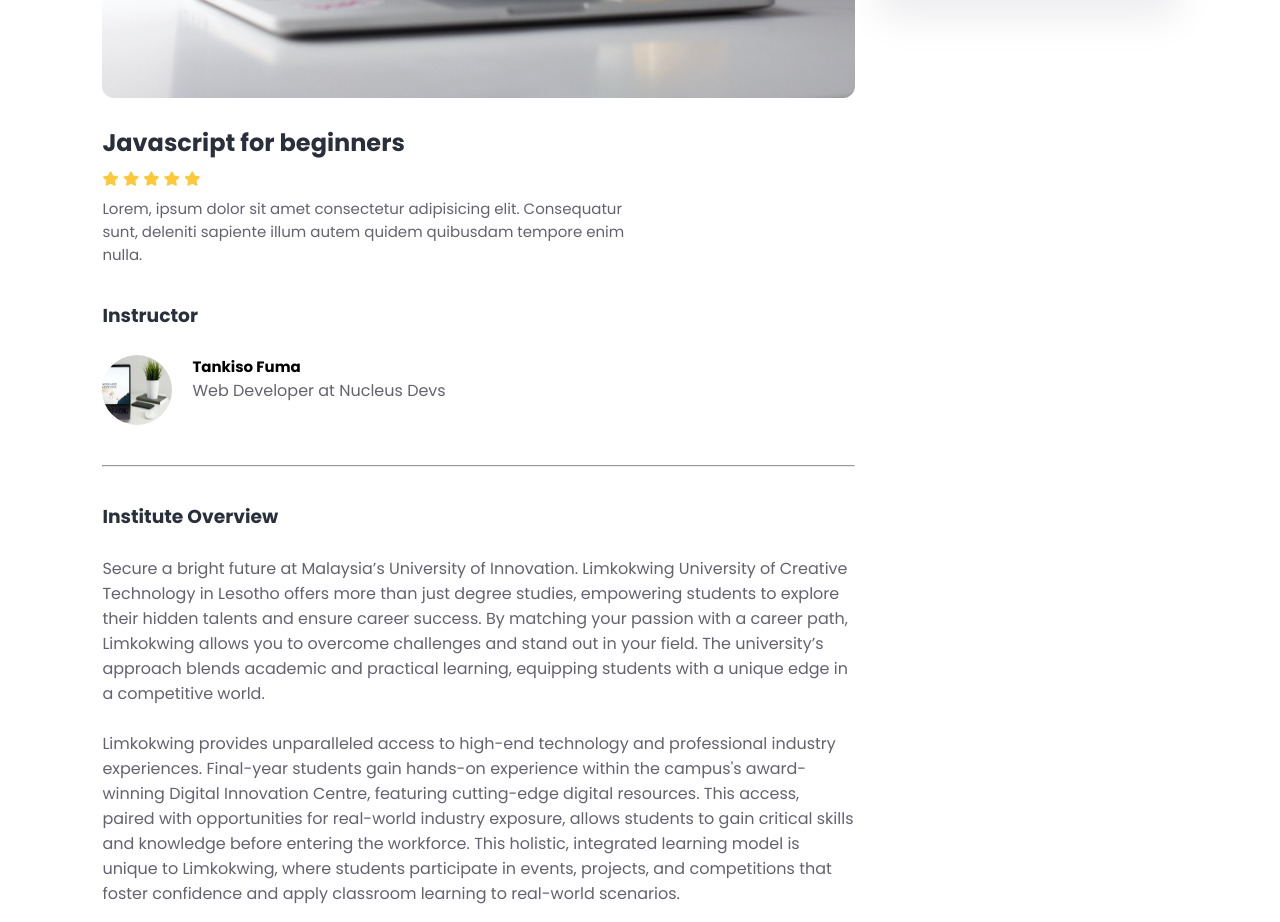
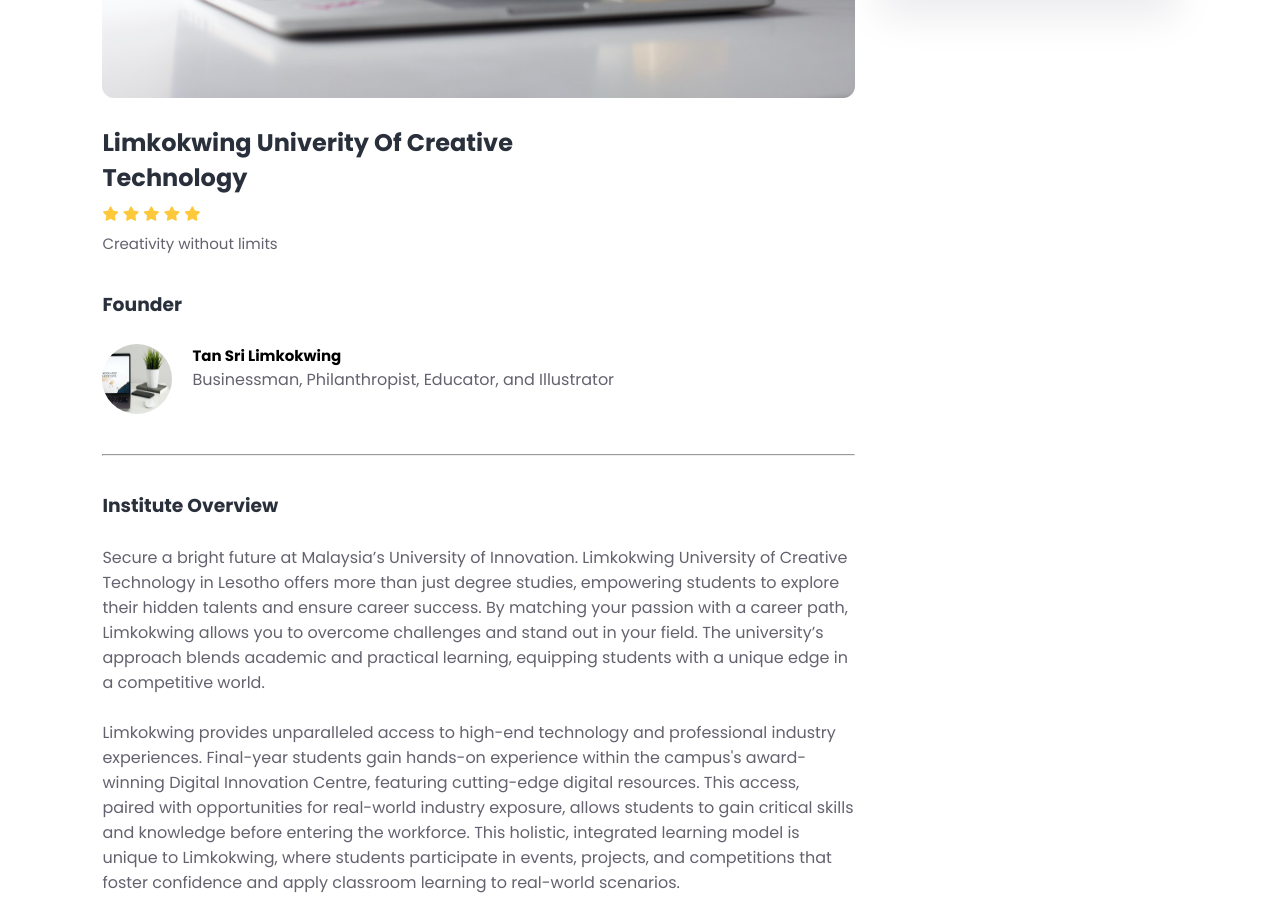
Before and after one commit to Fuma1322/CareerSpark, a plain HTML site: page institute.html in a window 1280 px wide. Shown: the part 1044-1966 px from the top of the page. Drawn offline with nearby package versions, Linux system fonts and the light colour scheme.

Commit message:
Career Guidance Website

```diff
--- a/institute.html
+++ b/institute.html
@@ -47,7 +47,7 @@
             <img class="course-img" src="images/c1.jpg" alt="">
             <div class="course-head">
                 <div class="c-name">
-                    <h2>Javascript for beginners</h2>
+                    <h2>Limkokwing Univerity Of Creative Technology</h2>
                     <div class="star">
                         <i class="fas fa-star"></i>
                         <i class="fas fa-star"></i>
@@ -55,16 +55,15 @@
                         <i class="fas fa-star"></i>
                         <i class="fas fa-star"></i>
                     </div>
-                    <p>Lorem, ipsum dolor sit amet consectetur adipisicing elit.
-                        Consequatur sunt, deleniti sapiente illum autem quidem quibusdam tempore enim nulla.</p>
+                    <p>Creativity without limits</p>
                 </div>
             </div>
-            <h3>Instructor</h3>
+            <h3>Founder</h3>
             <div class="tutor">
                 <img src="images/c4.jpg" alt="">
                 <div class="tutor-det">
-                    <h5>Tankiso Fuma</h5>
-                    <p>Web Developer at Nucleus Devs</p>
+                    <h5>Tan Sri Limkokwing</h5>
+                    <p>Businessman, Philanthropist, Educator, and Illustrator</p>
                 </div>
             </div>
             <hr>
```
